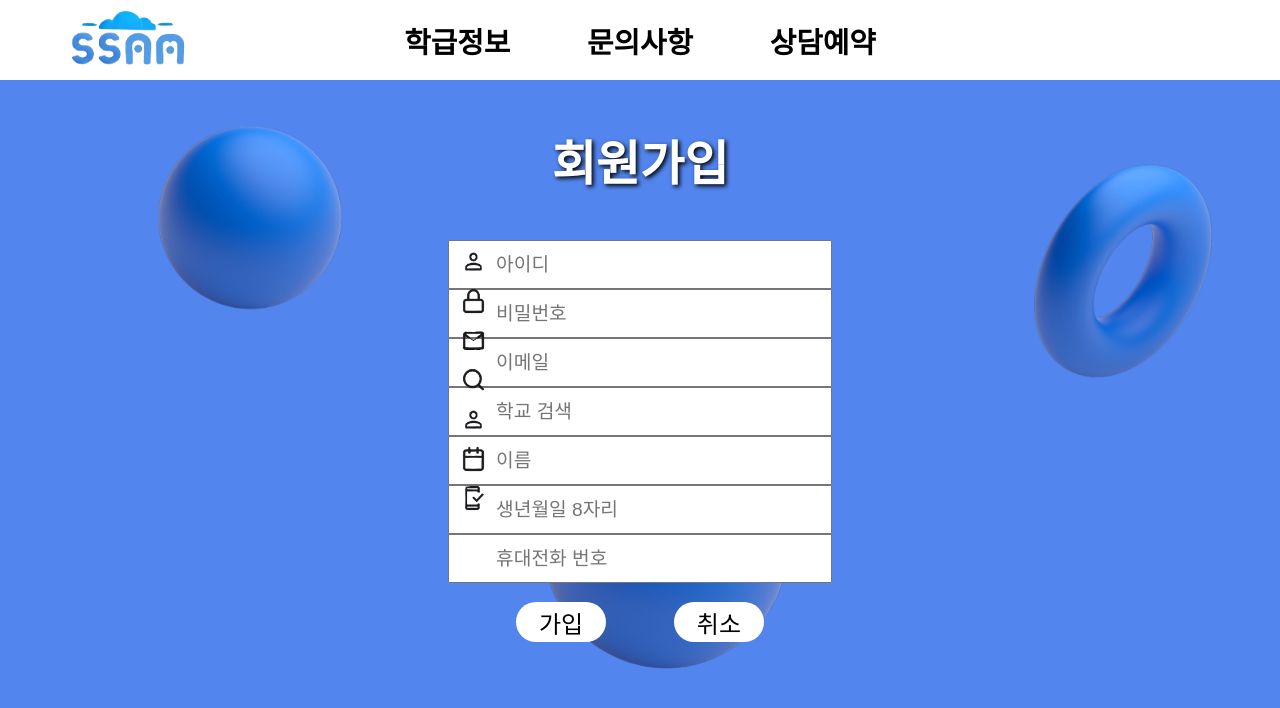
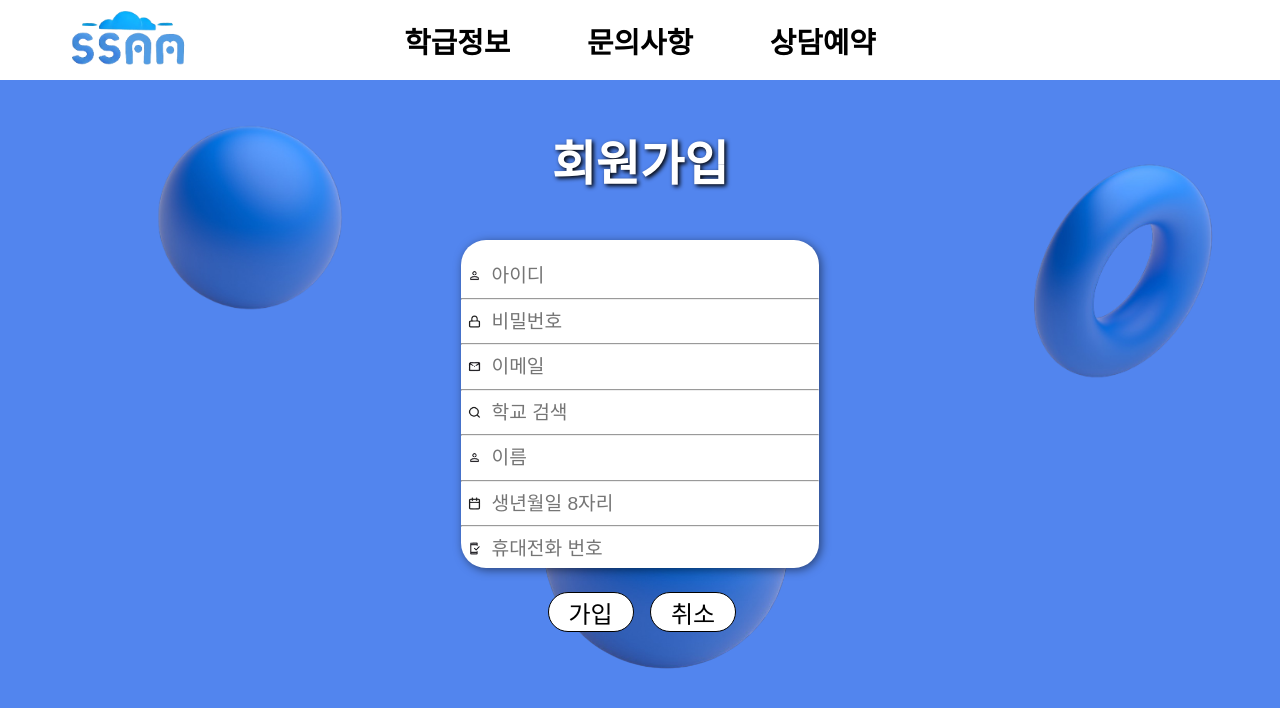
Before and after one commit to JangHyoSeong/SSAM, a React (Vite) app in the folder FE/Frontend/: page /teacherjoin in a window 1280 px wide. Shown: the top 708 px of the page. Built offline with nearby package versions, Linux system fonts and the light colour scheme.

Commit message:
DOCS: README update

```diff
--- a/FE/Frontend/package.json
+++ b/FE/Frontend/package.json
@@ -12,7 +12,8 @@
   "dependencies": {
     "react": "^18.3.1",
     "react-dom": "^18.3.1",
-    "react-router-dom": "^6.25.1"
+    "react-router-dom": "^6.25.1",
+    "zustand": "^4.5.4"
   },
   "devDependencies": {
     "@types/react": "^18.3.3",
--- a/FE/Frontend/src/App.jsx
+++ b/FE/Frontend/src/App.jsx
@@ -1,10 +1,10 @@
 import "./App.css";
 import { Routes, Route, Link } from "react-router-dom";
 import SSAM from "./assets/SSAM.png";
-import MainPage from "./mainpage/MainPage";
+import MainPage from "./mainPage/MainPage";
+import TeacherJoin from "./teacher/join/TeacherJoin";
 import TeacherLogin from "./teacher/login/TeacherLogin";
-import TeacherJoin from "./teacher/join/TeacherJoin";
-import TeacherSubpage from "./teacher/subpage/TeacherSubpage";
+import TeacherSubpage from "./teacher/subPage/TeacherSubpage";
 
 const App = () => {
   return (
--- a/FE/Frontend/src/mainpage/Select.module.css
+++ b/FE/Frontend/src/mainpage/Select.module.css
@@ -11,6 +11,8 @@
   font-size: 300%;
   color: white;
   text-shadow: 2px 2px 4px rgba(0, 0, 0, 1);
+  position: relative;
+  z-index: 1;
 }
 
 .menuBoxArray {
@@ -70,7 +72,6 @@
   top: 15%;
   left: 12%;
   width: 15%;
-  z-index: 1;
 }
 
 .round2 {
--- a/FE/Frontend/src/teacher/join/TeacherJoin.jsx
+++ b/FE/Frontend/src/teacher/join/TeacherJoin.jsx
@@ -13,29 +13,50 @@ const TeacherJoin = () => {
     <div className={join.joinArray}>
       <h1 className={join.joinTitle}>회원가입</h1>
       <div className={join.joinFormArray}>
+        <div className={join.joinBackground}>
           <form action="" className={join.joinForm}>
+            <div>
+              <img src={human} className={join.joinIcon} alt="human" />
               <input type="text" placeholder="아이디" />
+            </div>
+            <hr />
+            <div>
+              <img src={lock} className={join.joinIcon} alt="lock" />
               <input type="password" placeholder="비밀번호" />
+            </div>
+            <hr />
+            <div>
+              <img src={mail} className={join.joinIcon} alt="mail" />
               <input type="email" placeholder="이메일" />
+            </div>
+            <hr />
+            <div>
+              <img src={search} className={join.joinIcon} alt="search" />
               <input type="search" placeholder="학교 검색" />
+            </div>
+            <hr />
+            <div>
+              <img src={human} className={join.joinIcon} alt="human" />
               <input type="text" placeholder="이름" />
+            </div>
+            <hr />
+            <div>
+              <img src={calendar} className={join.joinIcon} alt="calendar" />
               <input type="text" placeholder="생년월일 8자리" />
+            </div>
+            <hr />
+            <div>
+              <img src={phone} className={join.joinIcon} alt="phone" />
               <input type="tel" placeholder="휴대전화 번호" />
+            </div>
             <div className={join.joinBtnArray}>
               <button className={join.joinBtn}>가입</button>
               <button className={join.joinBtn}>취소</button>
             </div>
           </form>
         </div>
-      <div className={join.joinIconArray}>
-        <img src={human} className={join.joinIcon} alt="human" />
-        <img src={lock} className={join.joinIcon} alt="lock" />
-        <img src={mail} className={join.joinIcon} alt="mail" />
-        <img src={search} className={join.joinIcon} alt="search" />
-        <img src={human} className={join.joinIcon} alt="human" />
-        <img src={calendar} className={join.joinIcon} alt="calendar" />
-        <img src={phone} className={join.joinIcon} alt="phone" />
       </div>
+
       <img src={round1} className={join.round1} alt="round1" />
       <img src={round2} className={join.round2} alt="round2" />
       <img src={round1} className={join.round3} alt="round1" />
--- a/FE/Frontend/src/teacher/join/TeacherJoin.module.css
+++ b/FE/Frontend/src/teacher/join/TeacherJoin.module.css
@@ -18,45 +18,51 @@
   justify-content: center;
 }
 
+.joinBackground {
+  width: 28vw;
+  height: 41vh;
+  background-color: white;
+  border-radius: 25px;
+  box-shadow: 2px 2px 10px rgba(0, 0, 0, 0.5);
+  z-index: 1;
+}
+
 .joinForm {
-  width: 30vw;
+  margin-top: 4%;
   display: flex;
   flex-direction: column;
   z-index: 1;
 }
 
 .joinForm input {
-  padding: 3% 12%;
+  padding: 3%;
   font-size: 120%;
-}
-
-.joinIconArray {
-  width: 2vw;
-  display: flex;
-  flex-direction: column;
-  position: absolute;
-  top: 29.4%;
-  left: 36%;
-  z-index: 1;
+  border: none;
+  outline: none;
+  background-color: transparent;
 }
 
 .joinIcon {
-  margin-top: 52%;
+  padding-left: 2%;
+  width: 1vw;
 }
 
 .joinBtnArray {
+  position: absolute;
+  top: 74%;
+  left: 41.5%;
   display: flex;
   justify-content: space-evenly;
-  margin-top: 5%;
 }
 
 .joinBtn {
-  width: 7vw;
+  width: 8vw;
   height: 5vh;
-  border: 0;
+  border: 1px solid black;
   border-radius: 25px;
   font-size: 150%;
   background-color: white;
+  margin-left: 8%;
 }
 
 .round1 {
```
Also changed, not shown: FE/Frontend/src/teacher/appointment/TeacherAppointment.jsx (deleted, +0 -11 lines), FE/Frontend/src/teacher/classroom/TeacherClassroom.jsx (deleted, +0 -11 lines), FE/Frontend/src/teacher/question/TeacherQuestion.jsx (deleted, +0 -11 lines), FE/Frontend/src/teacher/mypage/TeacherMyPage.jsx (deleted), 2 other files (tests, documents, lock files or other folders). Lines whose indentation alone changed are shown as unchanged.
